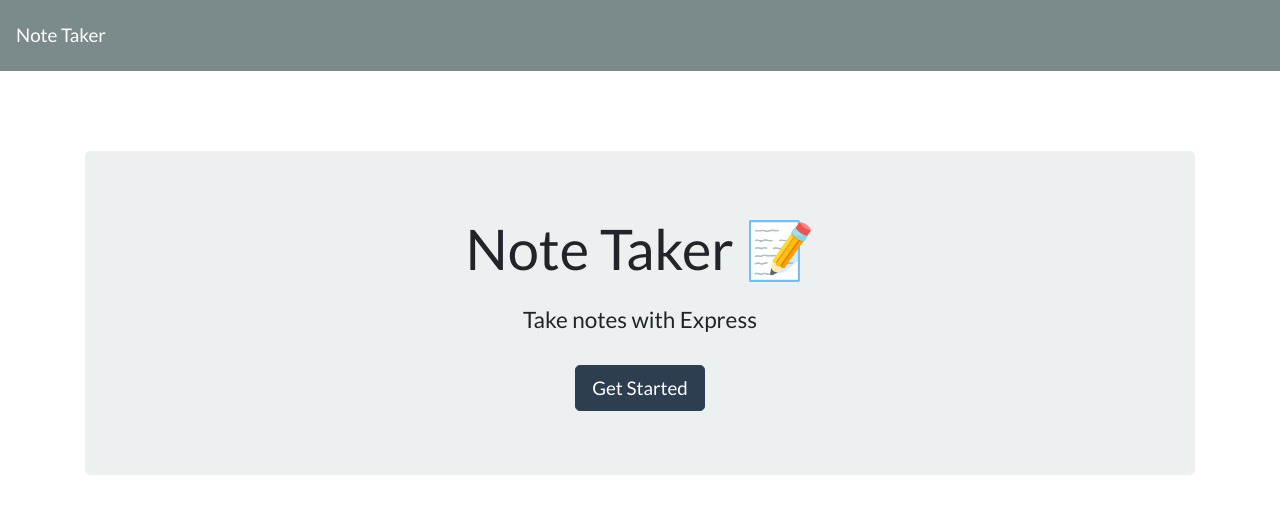
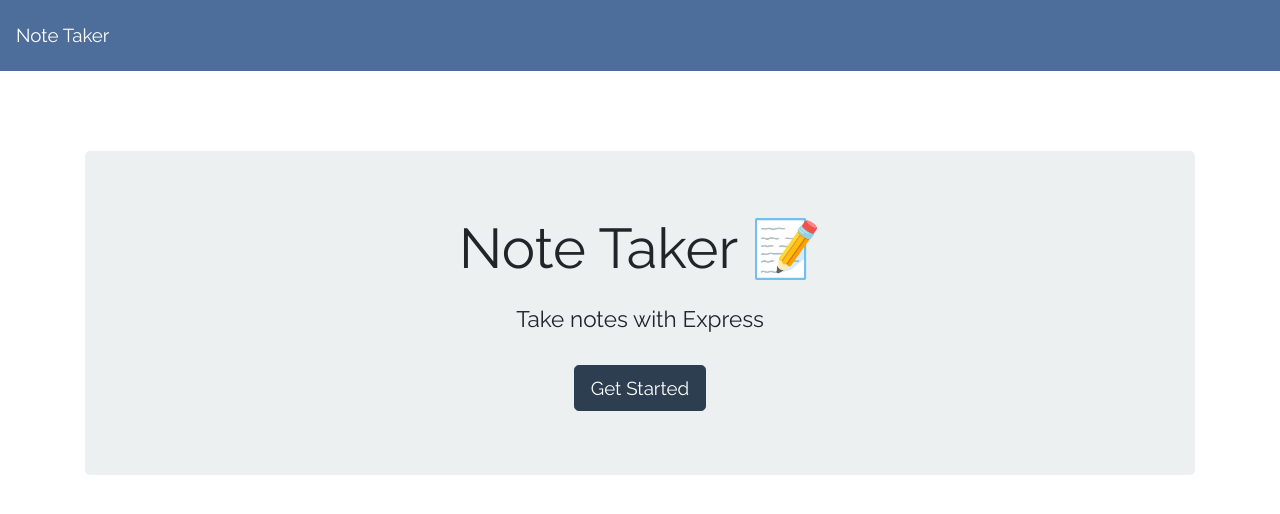
Before and after one commit to chriscrichter/Note-Taker, a website: page public/index.html in a window 1280 px wide. Drawn offline with nearby package versions, Linux system fonts and the light colour scheme; no server answers.

Commit message:
Updated html, css and js files.

```diff
--- a/public/assets/css/styles.css
+++ b/public/assets/css/styles.css
@@ -1,7 +1,16 @@
 html, body {
   height: 100%;
+  font-family: 'Raleway', sans-serif, Helvetica;
   margin: 0;
   padding: 0;
+}
+
+a, h1, h4 {
+  font-family: 'Raleway', sans-serif, Helvetica;
+}
+
+.navbar-brand {
+  font-family: 'Raleway', sans-serif, Helvetica;
 }
 
 .save-note {
--- a/public/index.html
+++ b/public/index.html
@@ -7,10 +7,12 @@
   <meta http-equiv="X-UA-Compatible" content="ie=edge">
   <title>Note Taker</title>
   <link rel="stylesheet" href="https://cdnjs.cloudflare.com/ajax/libs/bootswatch/4.1.3/flatly/bootstrap.min.css" />
+  <link rel="stylesheet" href="/assets/css/styles.css">
+  <link href="https://fonts.googleapis.com/css?family=Raleway&display=swap" rel="stylesheet">
 </head>
 
 <body>
-  <nav class="navbar navbar-dark bg-dark">
+  <nav class="navbar navbar-dark" style="background-color: #4d6e9b;">
     <a class="navbar-brand" href="/">Note Taker
     </a>
   </nav>
@@ -25,4 +27,5 @@
   <script src="/assets/js/index.js"></script>
 </body>
 
+
 </html>
```
Also changed, not shown: db/db.json (+8 -3 lines), public/notes.html (+2 -1 lines).
